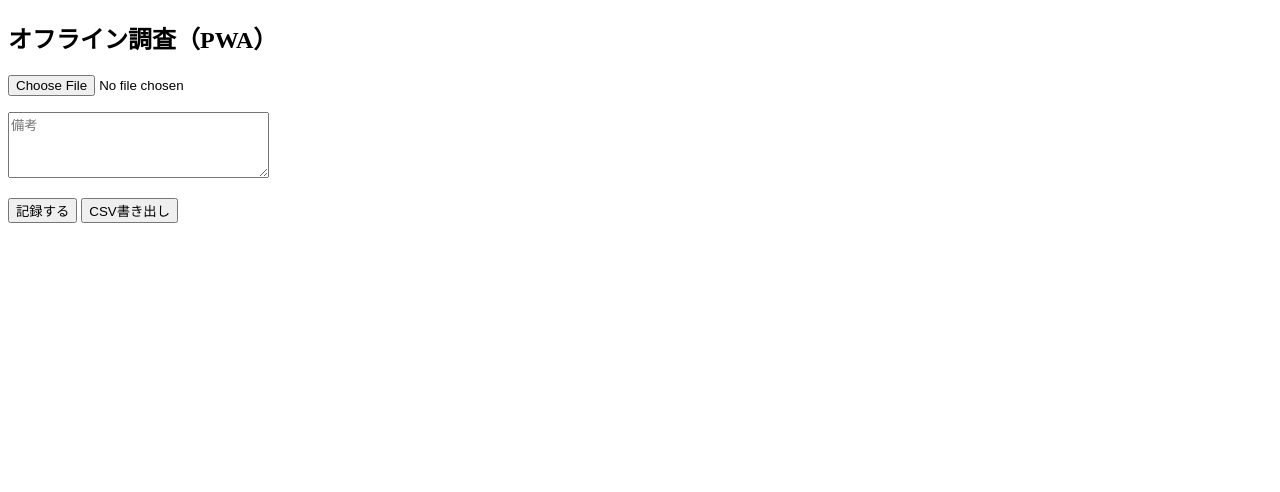
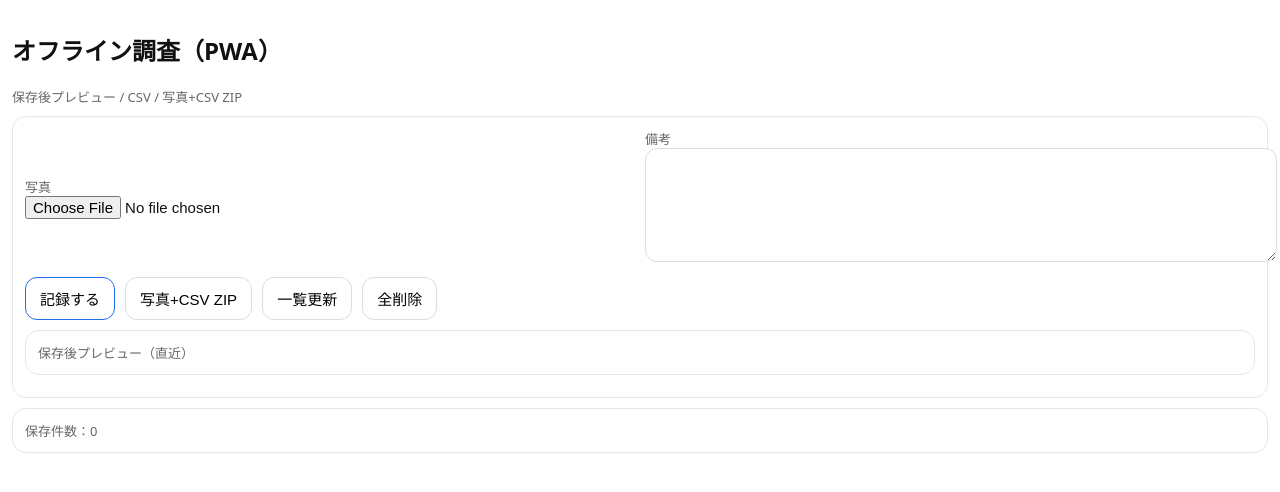
Before and after one commit to medmdspe-byte/offline_survey_pwa-ver1.0, a plain HTML site: page index.html in a window 1280 px wide. Drawn offline with Linux system fonts and the light colour scheme.

Commit message:
Update index.html

```diff
--- a/index.html
+++ b/index.html
@@ -2,33 +2,71 @@
 <html lang="ja">
 <head>
   <meta charset="utf-8" />
-  <meta name="viewport" content="width=device-width,initial-scale=1" />
+  <meta name="viewport" content="width=device-width,initial-scale=1,viewport-fit=cover" />
   <meta name="theme-color" content="#111111" />
   <link rel="manifest" href="manifest.json" />
+  <link rel="icon" href="icons/icon-192.png" />
   <title>オフライン調査（PWA）</title>
+  <style>
+    :root { --bd:#e6e6e6; --mut:#666; }
+    body { font-family: system-ui, -apple-system, "Segoe UI", Roboto, "Noto Sans JP", sans-serif; margin:0; padding:12px; background:#fff; color:#111; }
+    .card { border:1px solid var(--bd); border-radius:14px; padding:12px; margin:10px 0; }
+    .row { display:flex; gap:10px; flex-wrap:wrap; align-items:center; }
+    button { padding: 10px 14px; border-radius: 12px; border:1px solid #ddd; background:#fff; font-size:15px; cursor:pointer; }
+    button.primary { border-color:#1f6feb; }
+    input[type="file"], textarea { width:100%; font-size:15px; }
+    textarea { min-height:92px; padding:10px; border-radius:12px; border:1px solid #ddd; }
+    .small { color:var(--mut); font-size:13px; }
+    .mono { font-family: ui-monospace, SFMono-Regular, Menlo, Consolas, "Noto Sans Mono", monospace; }
+    .ok { color:#0a7; } .ng { color:#c00; }
+    .list { max-height: 260px; overflow:auto; }
+    .item { padding: 8px 0; border-bottom: 1px dashed #eee; }
+    .thumb { max-width: 160px; border-radius: 12px; border:1px solid #eee; }
+    .previewBox { display:flex; gap:10px; flex-wrap:wrap; align-items:flex-start; }
+    .previewBox > div { flex:1; min-width:240px; }
+  </style>
 </head>
-<script>
-if ("serviceWorker" in navigator) {
-  navigator.serviceWorker.register("sw.js");
-}
-</script>
-
 <body>
   <h2>オフライン調査（PWA）</h2>
+  <div class="small">保存後プレビュー / CSV / 写真+CSV ZIP</div>
 
-  <p>
-    <input id="photo" type="file" accept="image/*" capture="environment">
-  </p>
+  <div class="card">
+    <div class="row">
+      <div style="flex:1">
+        <div class="small">写真</div>
+        <input id="photoInput" type="file" accept="image/*" capture="environment" />
+        <div id="photoInfo" class="small"></div>
+      </div>
+      <div style="flex:1">
+        <div class="small">備考</div>
+        <textarea id="memoInput"></textarea>
+      </div>
+    </div>
 
-  <p>
-    <textarea id="memo" placeholder="備考" rows="4" cols="30"></textarea>
-  </p>
+    <div class="row" style="margin-top:10px;">
+      <button id="btnRecord" class="primary">記録する</button>
+      <button id="btnZip">写真+CSV ZIP</button>
+      <button id="btnRefresh">一覧更新</button>
+      <button id="btnClear">全削除</button>
+    </div>
 
-  <button onclick="record()">記録する</button>
-  <button onclick="exportCSV()">CSV書き出し</button>
+    <div class="card">
+      <div class="small">保存後プレビュー（直近）</div>
+      <img id="savedImg" class="thumb" style="display:none;" />
+      <div class="mono small" id="savedName"></div>
+      <div class="mono small" id="savedLatLon"></div>
+      <div class="small" id="savedMemo"></div>
+    </div>
 
-  <pre id="status"></pre>
+    <div id="status" class="mono small"></div>
+  </div>
 
+  <div class="card">
+    <div class="small">保存件数：<span id="count">0</span></div>
+    <div id="list" class="list"></div>
+  </div>
+
+  <script src="idb.js"></script>
   <script src="app.js"></script>
 </body>
 </html>
```
